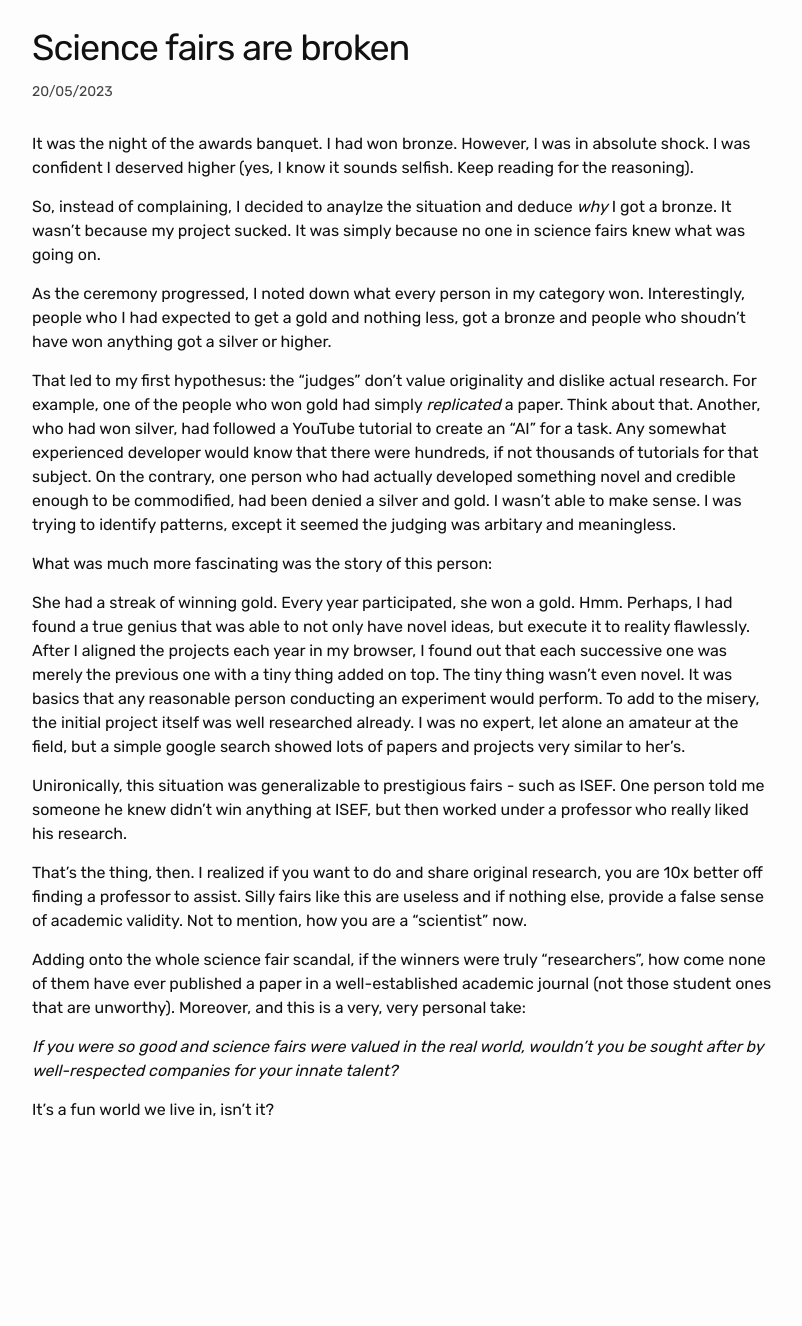
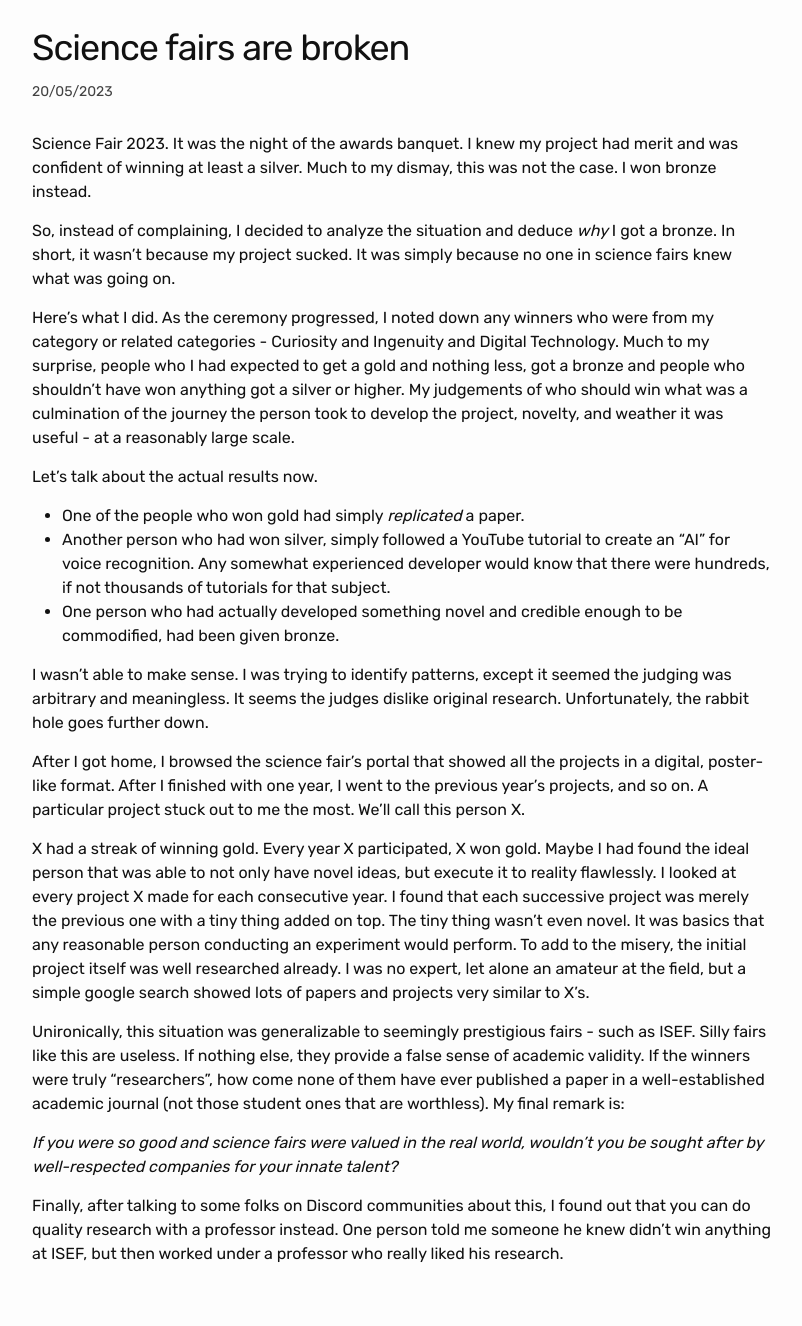
Before and after one commit to jainnimish/jainnimish.github.io, a Jekyll site: the page built from _posts/2023-05-20-are-science-fairs-broken.md, in a window 1280 px wide. Shown: the whole page, without its empty margins (238-1040 px from the left). Built offline with Jekyll 4.4.1, drawn with Linux system fonts in a browser that asks for light colours; before the commit the page ends 1182 px from its top, so only the background shows below that.

Commit message:
Removed a post, added 'how to study' post, rewrote and cleaned up earlier posts.;5D

```diff
--- a/_posts/2023-05-20-are-science-fairs-broken.md
+++ b/_posts/2023-05-20-are-science-fairs-broken.md
@@ -3,24 +3,26 @@ layout: post
 title:  "Science fairs are broken"
 ---
 
-It was the night of the awards banquet. I had won bronze. However, I was in absolute shock. I was confident I deserved higher (yes, I know it sounds selfish. Keep reading for the reasoning).
+Science Fair 2023. It was the night of the awards banquet. I knew my project had merit and was confident of winning at least a silver. Much to my dismay, this was not the case. I won bronze instead.
 
-So, instead of complaining, I decided to anaylze the situation and deduce *why* I got a bronze. It wasn't because my project sucked. It was simply because no one in science fairs knew what was going on.
+So, instead of complaining, I decided to analyze the situation and deduce *why* I got a bronze. In short, it wasn't because my project sucked. It was simply because no one in science fairs knew what was going on.
 
-As the ceremony progressed, I noted down what every person in my category won. Interestingly, people who I had expected to get a gold and nothing less, got a bronze and people who shoudn't have won anything got a silver or higher.
+Here’s what I did. As the ceremony progressed, I noted down any winners who were from my category or related categories - Curiosity and Ingenuity and Digital Technology. Much to my surprise, people who I had expected to get a gold and nothing less, got a bronze and people who shouldn’t have won anything got a silver or higher. My judgements of who should win what was a culmination of the journey the person took to develop the project, novelty, and weather it was useful - at a reasonably large scale.
 
-That led to my first hypothesus: the "judges" don't value originality and dislike actual research. For example, one of the people who won gold had simply *replicated* a paper. Think about that. Another, who had won silver, had followed a YouTube tutorial to create an "AI" for a task. Any somewhat experienced developer would know that there were hundreds, if not thousands of tutorials for that subject. On the contrary, one person who had actually developed something novel and credible enough to be commodified, had been denied a silver and gold. I wasn't able to make sense. I was trying to identify patterns, except it seemed the judging was arbitary and meaningless.
+Let’s talk about the actual results now.
 
-What was much more fascinating was the story of this person:
+- One of the people who won gold had simply *replicated* a paper.
+- Another person who had won silver, simply followed a YouTube tutorial to create an "AI" for voice recognition. Any somewhat experienced developer would know that there were hundreds, if not thousands of tutorials for that subject.
+- One person who had actually developed something novel and credible enough to be commodified, had been given bronze.
 
-She had a streak of winning gold. Every year participated, she won a gold. Hmm. Perhaps, I had found a true genius that was able to not only have novel ideas, but execute it to reality flawlessly. After I aligned the projects each year in my browser, I found out that each successive one was merely the previous one with a tiny thing added on top. The tiny thing wasn't even novel. It was basics that any reasonable person conducting an experiment would perform. To add to the misery, the initial project itself was well researched already. I was no expert, let alone an amateur at the field, but a simple google search showed lots of papers and projects very similar to her's.
+I wasn't able to make sense. I was trying to identify patterns, except it seemed the judging was arbitrary and meaningless. It seems the judges dislike original research. Unfortunately, the rabbit hole goes further down.
 
-Unironically, this situation was generalizable to prestigious fairs - such as ISEF. One person told me someone he knew didn't win anything at ISEF, but then worked under a professor who really liked his research.
+After I got home, I browsed the science fair’s portal that showed all the projects in a digital, poster-like format. After I finished with one year, I went to the previous year’s projects, and so on. A particular project stuck out to me the most. We’ll call this person X.
 
-That's the thing, then. I realized if you want to do and share original research, you are 10x better off finding a professor to assist. Silly fairs like this are useless and if nothing else, provide a false sense of academic validity. Not to mention, how you are a "scientist" now.
+X had a streak of winning gold. Every year X participated, X won gold. Maybe I had found the ideal person that was able to not only have novel ideas, but execute it to reality flawlessly. I looked at every project X made for each consecutive year. I found that each successive project was merely the previous one with a tiny thing added on top. The tiny thing wasn't even novel. It was basics that any reasonable person conducting an experiment would perform. To add to the misery, the initial project itself was well researched already. I was no expert, let alone an amateur at the field, but a simple google search showed lots of papers and projects very similar to X’s.
 
-Adding onto the whole science fair scandal, if the winners were truly "researchers", how come none of them have ever published a paper in a well-established academic journal (not those student ones that are unworthy). Moreover, and this is a very, very personal take:
+Unironically, this situation was generalizable to seemingly prestigious fairs - such as ISEF. Silly fairs like this are useless. If nothing else, they provide a false sense of academic validity. If the winners were truly "researchers", how come none of them have ever published a paper in a well-established academic journal (not those student ones that are worthless). My final remark is:
 
 *If you were so good and science fairs were valued in the real world, wouldn't you be sought after by well-respected companies for your innate talent?*
 
-It's a fun world we live in, isn't it?
+Finally, after talking to some folks on Discord communities about this, I found out that you can do quality research with a professor instead. One person told me someone he knew didn't win anything at ISEF, but then worked under a professor who really liked his research.
```
Also changed, not shown: _posts/2022-09-16-the-specsheet.markdown (deleted, +0 -27 lines), _posts/2023-08-05-the-hype-to-learn-programming.markdown (+8 -12 lines), _posts/2023-12-03-have-you-loved-someone.md (deleted, +0 -24 lines), _posts/2023-12-09-some-fun-with-variance.md (+1 -1 lines), _posts/2023-12-09-something-to-live-for.md (+5 -7 lines), _posts/2023-12-31-backprop-intuitions.md (+1 -1 lines), _posts/2024-02-20-how-to-study.md (added, +33 -0 lines).
